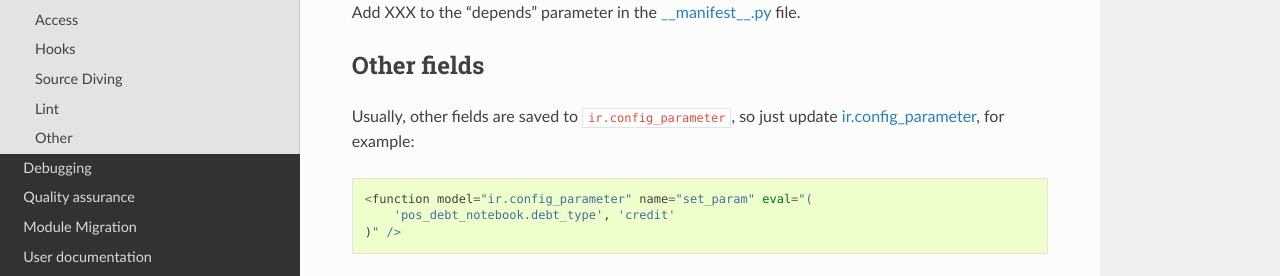
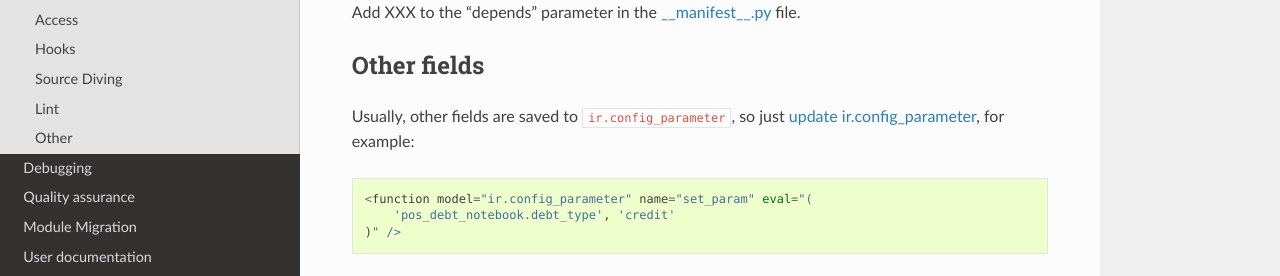
Before and after one commit to itpp-labs/odoo-development, a Sphinx documentation site: the page built from docs/dev/py/res.config.settings.rst, in a window 1280 px wide and 900 px high, scrolled down 1536 px. Shown: the part 457-733 px from the top of the window. Built offline with Sphinx 7.4.7 and the Read the Docs theme 2.0.0, drawn with Linux system fonts in a browser that asks for light colours.

Commit message:
Make "update" part of the link

```diff
--- a/docs/dev/py/res.config.settings.rst
+++ b/docs/dev/py/res.config.settings.rst
@@ -104,7 +104,7 @@ Add XXX to the "depends" parameter in the :doc:`__manifest__.py<../docs/__manife
 Other fields
 ------------
 
-Usually, other fields are saved to ``ir.config_parameter``, so just update :doc:`ir.config_parameter<../../odoo/models/ir.config_parameter>`, for example::
+Usually, other fields are saved to ``ir.config_parameter``, so just :doc:`update ir.config_parameter<../../odoo/models/ir.config_parameter>`, for example::
 
     <function model="ir.config_parameter" name="set_param" eval="(
         'pos_debt_notebook.debt_type', 'credit'
```
